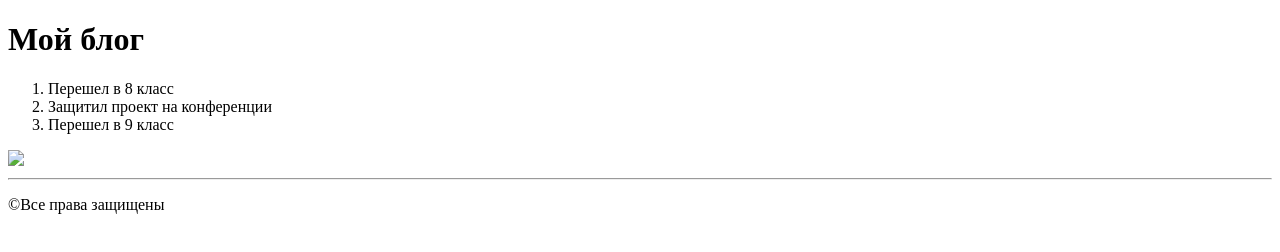
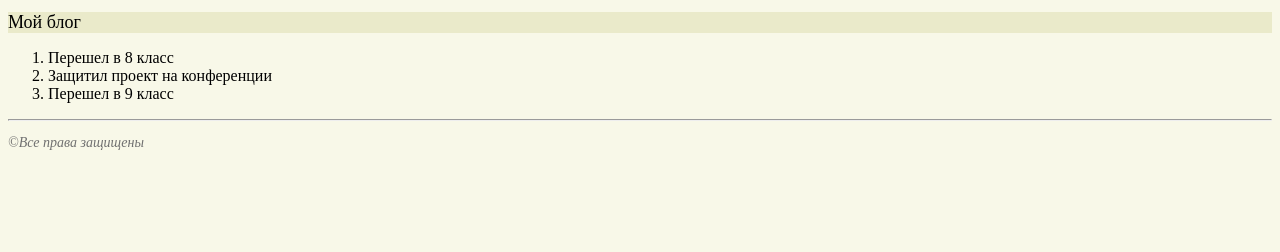
Before and after one commit to kituki7/python_basic, a plain HTML site: page my_blog/my_blog/blog.html in a window 1280 px wide. Drawn offline with Linux system fonts and the light colour scheme.

Commit message:
add a new folder

```diff
--- a/my_blog/blog.html
+++ b/my_blog/my_blog/blog.html
@@ -3,21 +3,21 @@
 <head>
     <meta charset="UTF-8">
     <title>Blog</title>
+    <link rel="stylesheet" type="text/css" href="css/style.css">
 </head>
 <body>
-<h1>Мой блог</h1>
+<h1 id="f1">Мой блог</h1>
 <ol>
     <li>Перешел в 8 класс</li>
     <li>Защитил проект на конференции</li>
     <li>Перешел в 9 класс</li>
 </ol>
-<img src="zxc3.jpg"
-/>
+
 <hr>
 <a href="https://gb.ru/"
    Зайди на GB)
 >
 </a>
-<p>&copy;Все права защищены</p>
+<p id="f2">&copy;Все права защищены</p>
 </body>
 </html>
--- /dev/null
+++ b/my_blog/my_blog/css/style.css
@@ -0,0 +1,19 @@
+body
+{
+background-color: #f8f8e8;
+}
+#f1
+{
+color: black;
+font-size: 18px;
+font-weight: 400;
+background-color: #eaeaca;
+}
+#f2
+{
+color: #707070;
+font-size: 14px;
+font-style: italic;
+text-align: left;
+line-height: 16px;
+}
--- /dev/null
+++ b/my_blog/my_blog/css/style2.css
@@ -0,0 +1,19 @@
+body
+{
+background-color: #f8f8e8;
+}
+#f1
+{
+color: black;
+font-size: 18px;
+font-weight: 400;
+background-color: #eaeaca;
+}
+#f2
+{
+color: #707070;
+font-size: 14px;
+font-style: italic;
+text-align: left;
+line-height: 16px;
+}
```
Also changed, not shown: my_blog/my_blog/index.html (renamed from my_blog/index.html, +3 -2 lines), my_blog/my_blog/images/photo_2022-03-20_18-01-16.jpg (added), my_blog/my_blog/images/zxc1.jpg (added), my_blog/my_blog/images/zxc3.jpg (added).
